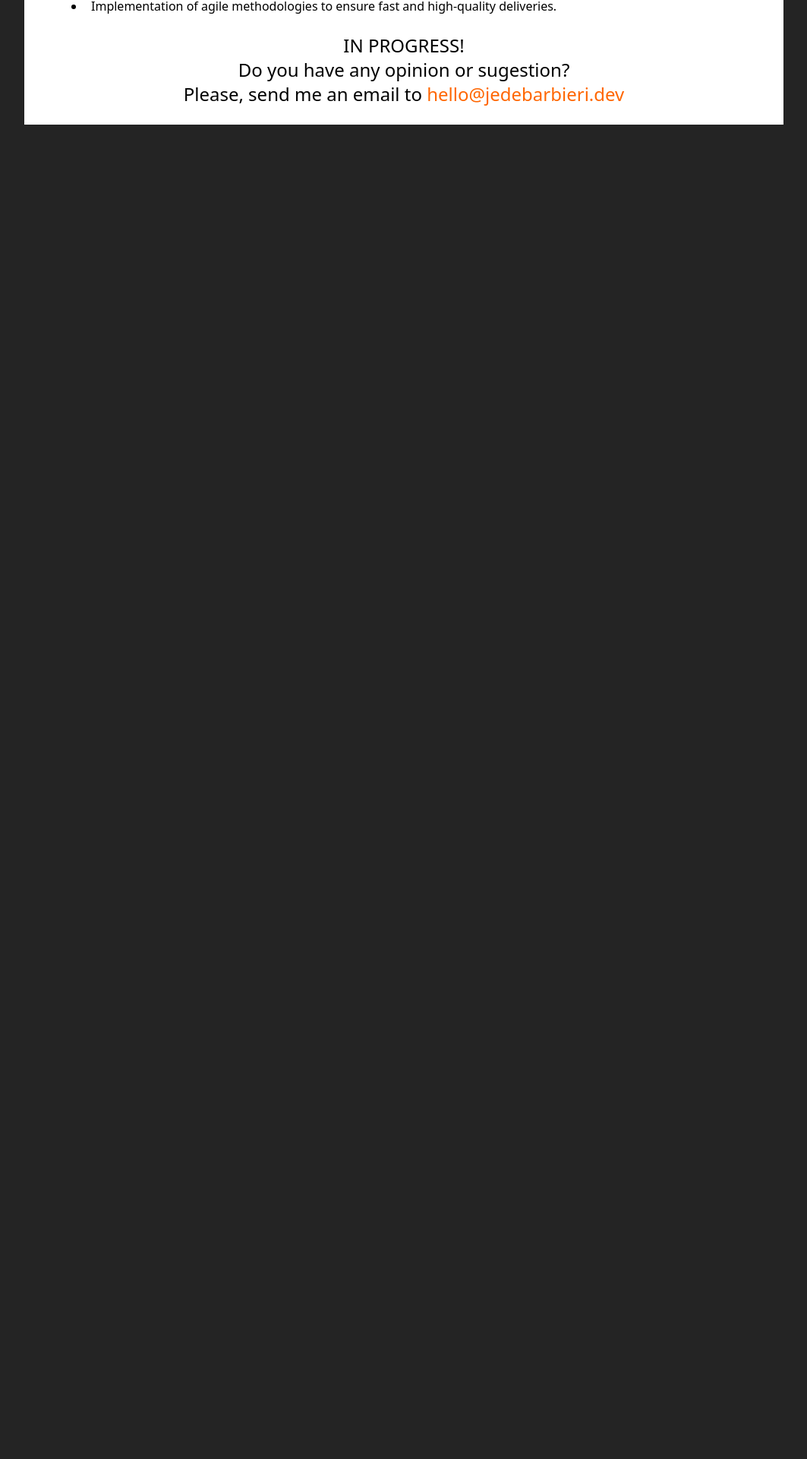
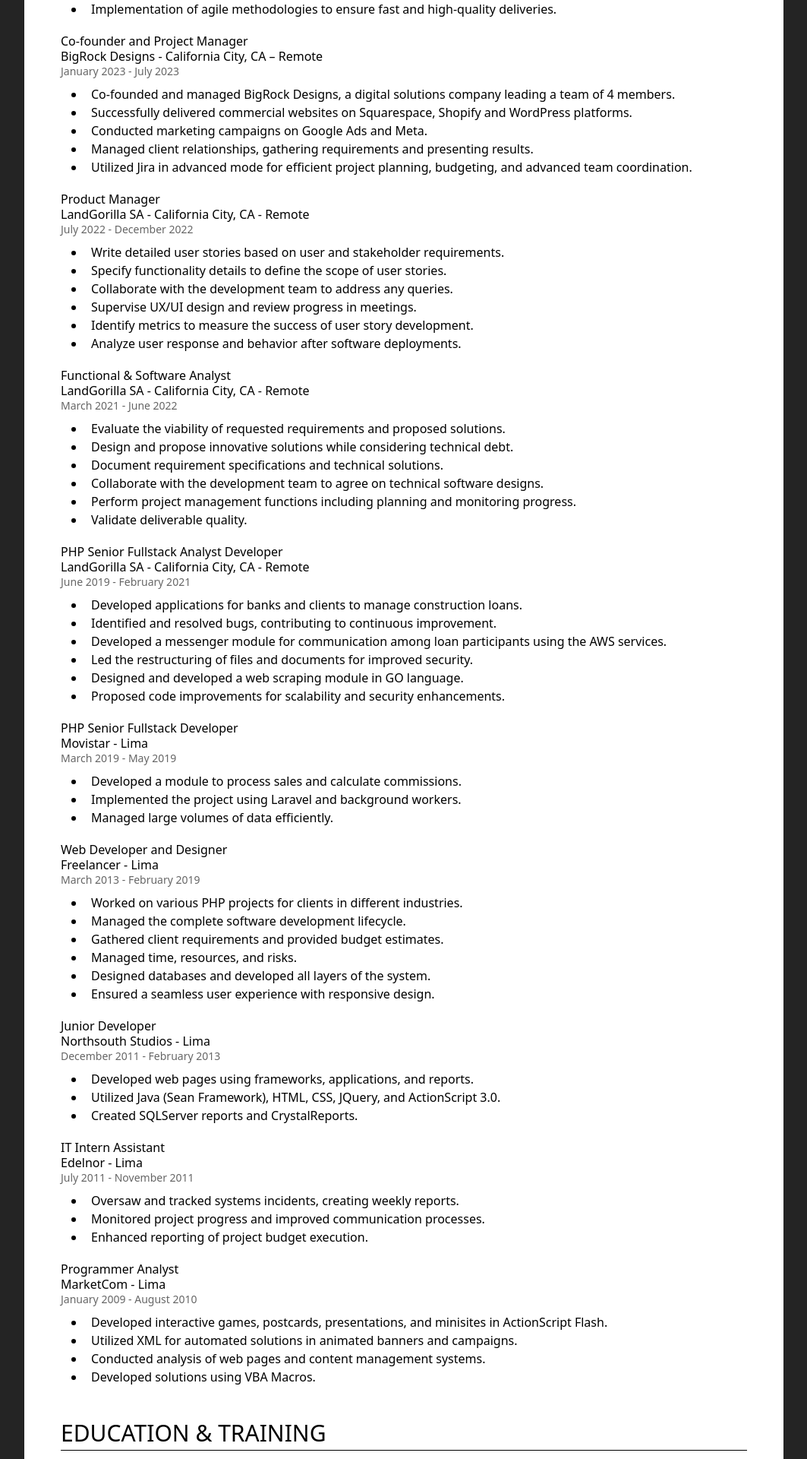
Before and after one commit to jedebarbieri/jedebarbieri.dev, a React (Vite) app: page / in a window 1280 px wide. Shown: the part 757-2677 px from the top of the page at 76% size, without its empty margins (108-1171 px from the left). Before the commit the page ends 921 px from the top, so only its background shows below. Built offline with nearby package versions, Linux system fonts and the light colour scheme.

Commit message:
Add work experience and styling improvements in components

```diff
--- a/src/App.jsx
+++ b/src/App.jsx
@@ -10,7 +10,7 @@ const App = () => {
         </header>
         <main className="flex flex-col items-center px-12 py-6 text-lg leading-6 text-primary">
             <p className="mb-5">Fullstack developer specialized in <b>PHP</b> and <b>Laravel</b>, with a strong drive for building scalable, maintainable, and usercentric solutions. Passionate about crafting software that solves real-world problems and contributes to meaningful impact, I’m seeking challenges that allow me to grow while delivering value through clean, robust code.</p>
-            <p className="text-center font-family-italic italic font-thin opacity-70">I hold a degree in Computer Engineering and bring deep expertise in PHP development, particularly with Laravel, as well as solid experience in other backend technologies. My professional background spans information <b>systems analysis</b>, <b>requirement gathering</b>, <b>documentation</b>, and <b>project coordination</b>. I'm skilled at working collaboratively across teams to deliver high-quality software, and I take pride in translating complex business needs into clear, actionable development tasks. My strong <b>technical foundation</b> is matched by a practical, problem-solving mindset that helps bridge the gap between vision and execution.</p>
+            <p className="text-center font-family-italic italic font-thin opacity-70 mb-3">I hold a degree in Computer Engineering and bring deep expertise in PHP development, particularly with Laravel, as well as solid experience in other backend technologies. My professional background spans information <b>systems analysis</b>, <b>requirement gathering</b>, <b>documentation</b>, and <b>project coordination</b>. I'm skilled at working collaboratively across teams to deliver high-quality software, and I take pride in translating complex business needs into clear, actionable development tasks. My strong <b>technical foundation</b> is matched by a practical, problem-solving mindset that helps bridge the gap between vision and execution.</p>
             <Section title="Work Experience">
                 <WorkExperience
                     position="Fullstack Developer"
@@ -28,6 +28,150 @@ const App = () => {
                         </ul>
                     }
                 />
+                <WorkExperience
+                    position="Co-founder and Project Manager"
+                    company="BigRock Designs"
+                    location="California City, CA – Remote"
+                    startDate="January 2023"
+                    endDate="July 2023"
+                    description={
+                        <ul className="list-disc pl-8">
+                            <li className="pl-2">Co-founded and managed BigRock Designs, a digital solutions company leading a team of 4 members.</li>
+                            <li className="pl-2">Successfully delivered commercial websites on Squarespace, Shopify and WordPress platforms.</li>
+                            <li className="pl-2">Conducted marketing campaigns on Google Ads and Meta.</li>
+                            <li className="pl-2">Managed client relationships, gathering requirements and presenting results.</li>
+                            <li className="pl-2">Utilized Jira in advanced mode for efficient project planning, budgeting, and advanced team coordination.</li>
+                        </ul>
+                    }
+                />
+                <WorkExperience
+                    position="Product Manager"
+                    company="LandGorilla SA"
+                    location="California City, CA - Remote"
+                    startDate="July 2022"
+                    endDate="December 2022"
+                    description={
+                        <ul className="list-disc pl-8">
+                            <li className="pl-2">Write detailed user stories based on user and stakeholder requirements.</li>
+                            <li className="pl-2">Specify functionality details to define the scope of user stories.</li>
+                            <li className="pl-2">Collaborate with the development team to address any queries.</li>
+                            <li className="pl-2">Supervise UX/UI design and review progress in meetings.</li>
+                            <li className="pl-2">Identify metrics to measure the success of user story development.</li>
+                            <li className="pl-2">Analyze user response and behavior after software deployments.</li>
+                        </ul>
+                    }
+                />
+                <WorkExperience
+                    position="Functional & Software Analyst"
+                    company="LandGorilla SA"
+                    location="California City, CA - Remote"
+                    startDate="March 2021"
+                    endDate="June 2022"
+                    description={
+                        <ul className="list-disc pl-8">
+                            <li className="pl-2">Evaluate the viability of requested requirements and proposed solutions.</li>
+                            <li className="pl-2">Design and propose innovative solutions while considering technical debt.</li>
+                            <li className="pl-2">Document requirement specifications and technical solutions.</li>
+                            <li className="pl-2">Collaborate with the development team to agree on technical software designs.</li>
+                            <li className="pl-2">Perform project management functions including planning and monitoring progress.</li>
+                            <li className="pl-2">Validate deliverable quality.</li>
+                        </ul>
+                    }
+                />
+                <WorkExperience
+                    position="PHP Senior Fullstack Analyst Developer"
+                    company="LandGorilla SA"
+                    location="California City, CA - Remote"
+                    startDate="June 2019"
+                    endDate="February 2021"
+                    description={
+                        <ul className="list-disc pl-8">
+                            <li className="pl-2">Developed applications for banks and clients to manage construction loans.</li>
+                            <li className="pl-2">Identified and resolved bugs, contributing to continuous improvement.</li>
+                            <li className="pl-2">Developed a messenger module for communication among loan participants using the AWS services.</li>
+                            <li className="pl-2">Led the restructuring of files and documents for improved security.</li>
+                            <li className="pl-2">Designed and developed a web scraping module in GO language.</li>
+                            <li className="pl-2">Proposed code improvements for scalability and security enhancements.</li>
+                        </ul>
+                    }
+                />
+                <WorkExperience
+                    position="PHP Senior Fullstack Developer"
+                    company="Movistar"
+                    location="Lima"
+                    startDate="March 2019"
+                    endDate="May 2019"
+                    description={
+                        <ul className="list-disc pl-8">
+                            <li className="pl-2">Developed a module to process sales and calculate commissions.</li>
+                            <li className="pl-2">Implemented the project using Laravel and background workers.</li>
+                            <li className="pl-2">Managed large volumes of data efficiently.</li>
+                        </ul>
+                    }
+                />
+                <WorkExperience
+                    position="Web Developer and Designer"
+                    company="Freelancer"
+                    location="Lima"
+                    startDate="March 2013"
+                    endDate="February 2019"
+                    description={
+                        <ul className="list-disc pl-8">
+                            <li className="pl-2">Worked on various PHP projects for clients in different industries.</li>
+                            <li className="pl-2">Managed the complete software development lifecycle.</li>
+                            <li className="pl-2">Gathered client requirements and provided budget estimates.</li>
+                            <li className="pl-2">Managed time, resources, and risks.</li>
+                            <li className="pl-2">Designed databases and developed all layers of the system.</li>
+                            <li className="pl-2">Ensured a seamless user experience with responsive design.</li>
+                        </ul>
+                    }
+                />
+                <WorkExperience
+                    position="Junior Developer"
+                    company="Northsouth Studios"
+                    location="Lima"
+                    startDate="December 2011"
+                    endDate="February 2013"
+                    description={
+                        <ul className="list-disc pl-8">
+                            <li className="pl-2">Developed web pages using frameworks, applications, and reports.</li>
+                            <li className="pl-2">Utilized Java (Sean Framework), HTML, CSS, JQuery, and ActionScript 3.0.</li>
+                            <li className="pl-2">Created SQLServer reports and CrystalReports.</li>
+                        </ul>
+                    }
+                />
+                <WorkExperience
+                    position="IT Intern Assistant"
+                    company="Edelnor"
+                    location="Lima"
+                    startDate="July 2011"
+                    endDate="November 2011"
+                    description={
+                        <ul className="list-disc pl-8">
+                            <li className="pl-2">Oversaw and tracked systems incidents, creating weekly reports.</li>
+                            <li className="pl-2">Monitored project progress and improved communication processes.</li>
+                            <li className="pl-2">Enhanced reporting of project budget execution.</li>
+                        </ul>
+                    }
+                />
+                <WorkExperience
+                    position="Programmer Analyst"
+                    company="MarketCom"
+                    location="Lima"
+                    startDate="January 2009"
+                    endDate="August 2010"
+                    description={
+                        <ul className="list-disc pl-8">
+                            <li className="pl-2">Developed interactive games, postcards, presentations, and minisites in ActionScript Flash.</li>
+                            <li className="pl-2">Utilized XML for automated solutions in animated banners and campaigns.</li>
+                            <li className="pl-2">Conducted analysis of web pages and content management systems.</li>
+                            <li className="pl-2">Developed solutions using VBA Macros.</li>
+                        </ul>
+                    }
+                />
+            </Section>
+            <Section title="Education & Training">
+
             </Section>
             <div className="text-center text-2xl mt-6">
                 <div>IN PROGRESS!</div>
--- a/src/Section.jsx
+++ b/src/Section.jsx
@@ -1,7 +1,7 @@
 const Section = ({ title, children }) => {
     return (
-        <div className="mt-6">
-            <div className="text-3xl uppercase font-normal pb-1 mb-4 border-b-1">{title}</div>
+        <div className="my-3 w-full">
+            <div className="text-3xl uppercase font-normal pb-1 mb-5 border-b-1">{title}</div>
             <div>
                 {children}
             </div>
--- a/src/WorkExperience.jsx
+++ b/src/WorkExperience.jsx
@@ -1,6 +1,6 @@
 const WorkExperience = ({position, company, location, startDate, endDate, description}) => {
     return (
-        <div className="text-base">
+        <div className="text-base mb-5">
             <div className="font-medium leading-5">{position}</div>
             <div className="leading-5"><span className="font-medium">{company}</span> - {location}</div>
             <div className="mb-2 opacity-60 text-sm leading-5">{startDate} - {endDate}</div>
```
